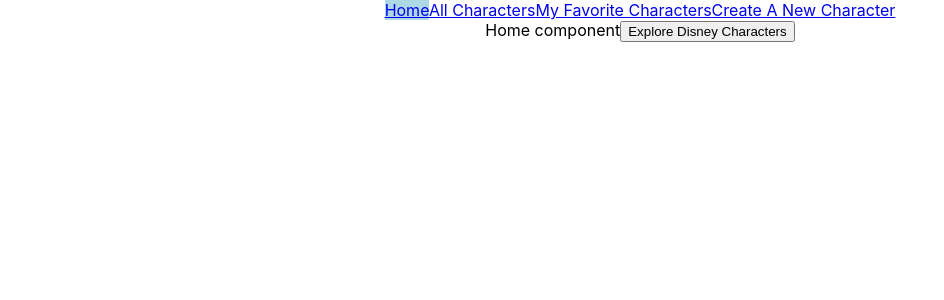
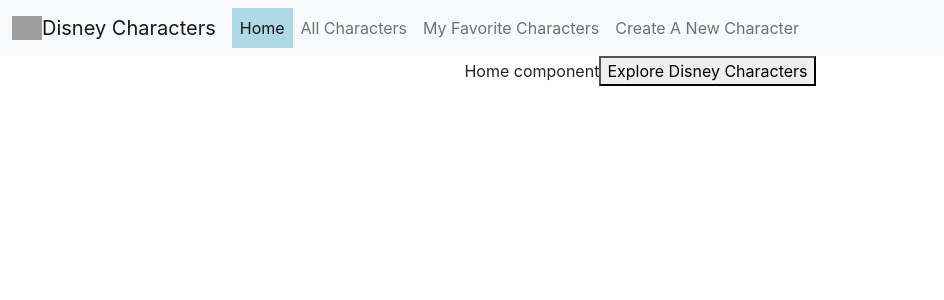
Before and after one commit to chrispavla/disney-characters-project, a React (Create React App) app in the folder my-app/: page / in a window 1280 px wide. Shown: the top 300 px of the page, without its empty margins (0-944 px from the left). Built offline with nearby package versions, Linux system fonts and the light colour scheme; grey boxes are pictures that could not be loaded.

Commit message:
installed bootstrap, modified navbar component

```diff
--- a/my-app/public/index.html
+++ b/my-app/public/index.html
@@ -24,7 +24,13 @@
       work correctly both with client-side routing and a non-root public URL.
       Learn how to configure a non-root public URL by running `npm run build`.
     -->
-    <title>React App</title>
+    <link
+      href="https://cdn.jsdelivr.net/npm/bootstrap@5.2.0/dist/css/bootstrap.min.css"
+      rel="stylesheet"
+      integrity="sha384-gH2yIJqKdNHPEq0n4Mqa/HGKIhSkIHeL5AyhkYV8i59U5AR6csBvApHHNl/vI1Bx"
+      crossorigin="anonymous"
+    />
+    <title>Disney Characters</title>
   </head>
   <body>
     <noscript>You need to enable JavaScript to run this app.</noscript>
@@ -39,5 +45,10 @@
       To begin the development, run `npm start` or `yarn start`.
       To create a production bundle, use `npm run build` or `yarn build`.
     -->
+    <script
+      src="https://cdn.jsdelivr.net/npm/bootstrap@5.2.0/dist/js/bootstrap.bundle.min.js"
+      integrity="sha384-A3rJD856KowSb7dwlZdYEkO39Gagi7vIsF0jrRAoQmDKKtQBHUuLZ9AsSv4jD4Xa"
+      crossorigin="anonymous"
+    ></script>
   </body>
 </html>
--- a/my-app/src/App.css
+++ b/my-app/src/App.css
@@ -26,7 +26,3 @@
 .active {
   background-color: lightblue;
 }
-
-#nav {
-
-}
--- a/my-app/src/components/NavBar.js
+++ b/my-app/src/components/NavBar.js
@@ -1,22 +1,73 @@
-import { NavLink } from "react-router-dom"
+import { NavLink } from "react-router-dom";
 
 function NavBar() {
   return (
-        <div id="nav">
+    <nav className="navbar navbar-expand-lg bg-light">
+      <div className="container-fluid">
+        <a className="navbar-brand">
+          <img
+            src="./291-2917582_mickey-mouse-logo-transparent-hd-png-download.png"
+            alt=""
+            width="30"
+            height="24"
+            className="d-inline-block align-text-top"
+          />
+          Disney Characters
+        </a>
+        <button
+          className="navbar-toggler"
+          type="button"
+          data-bs-toggle="collapse"
+          data-bs-target="#navbarNavAltMarkup"
+          aria-controls="navbarNavAltMarkup"
+          aria-expanded="false"
+          aria-label="Toggle navigation"
+        >
+          <span className="navbar-toggler-icon"></span>
+        </button>
+        <div className="collapse navbar-collapse" id="navbarNavAltMarkup">
+          <div className="navbar-nav">
+            <NavLink className="nav-link" exact to="/" aria-current="page">
+              Home
+            </NavLink>
+            <NavLink className="nav-link" exact to="/all">
+              All Characters
+            </NavLink>
+            <NavLink className="nav-link" exact to="/favorites">
+              My Favorite Characters
+            </NavLink>
+            <NavLink
+              className="nav-link"
+              //   class="nav-link"
+              exact
+              to="/create-new"
+            >
+              Create A New Character
+            </NavLink>
+          </div>
+        </div>
+      </div>
+    </nav>
+
+    /* <nav class="navbar  bg-light">
         <NavLink exact to="/">
           Home
         </NavLink>
+
         <NavLink exact to="/all">
           All Characters
         </NavLink>
+
         <NavLink exact to="/favorites">
           My Favorite Characters
         </NavLink>
+
         <NavLink exact to="/create-new">
           Create A New Character
         </NavLink>
-        </div>
-    )
+      </nav> */
+    // </div>
+  );
 }
 
-export default NavBar
+export default NavBar;
```
Also changed, not shown: my-app/src/components/291-2917582_mickey-mouse-logo-transparent-hd-png-download.png (added), my-app/src/components/logo.jpeg (added). Lines whose indentation alone changed are shown as unchanged.
